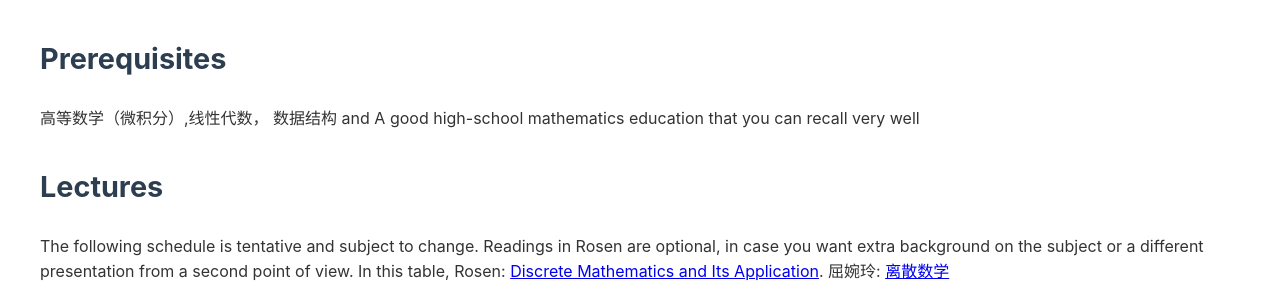
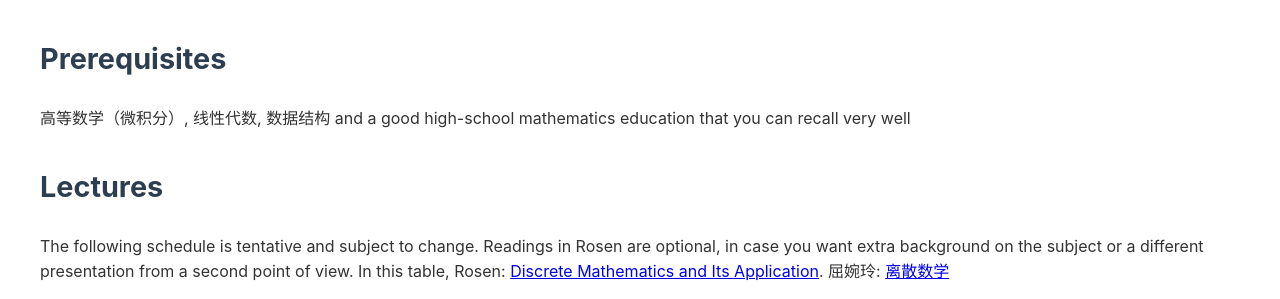
Before and after one commit to kejiwei/kejiwei.github.io, a Jekyll site: the page teaching/courses/dismath/index.html, which Jekyll copies as it is, in a window 1280 px wide and 900 px high, scrolled down 866 px. Shown: the part 152-451 px from the top of the window. Built offline with Jekyll 4.4.1, drawn with Linux system fonts in a browser that asks for light colours.

Commit message:
beforeCLASS

```diff
--- a/teaching/courses/dismath/index.html
+++ b/teaching/courses/dismath/index.html
@@ -47,7 +47,7 @@
                 </ul>
             <h2>Prerequisites</h2>
                 <ul>
-                    <li>高等数学（微积分）,线性代数， 数据结构 and A good high-school mathematics education that you can recall very well</li>
+                    <li>高等数学（微积分）, 线性代数, 数据结构 and a good high-school mathematics education that you can recall very well</li>
                 </ul>
 
                 <h2>Lectures</h2>
```
